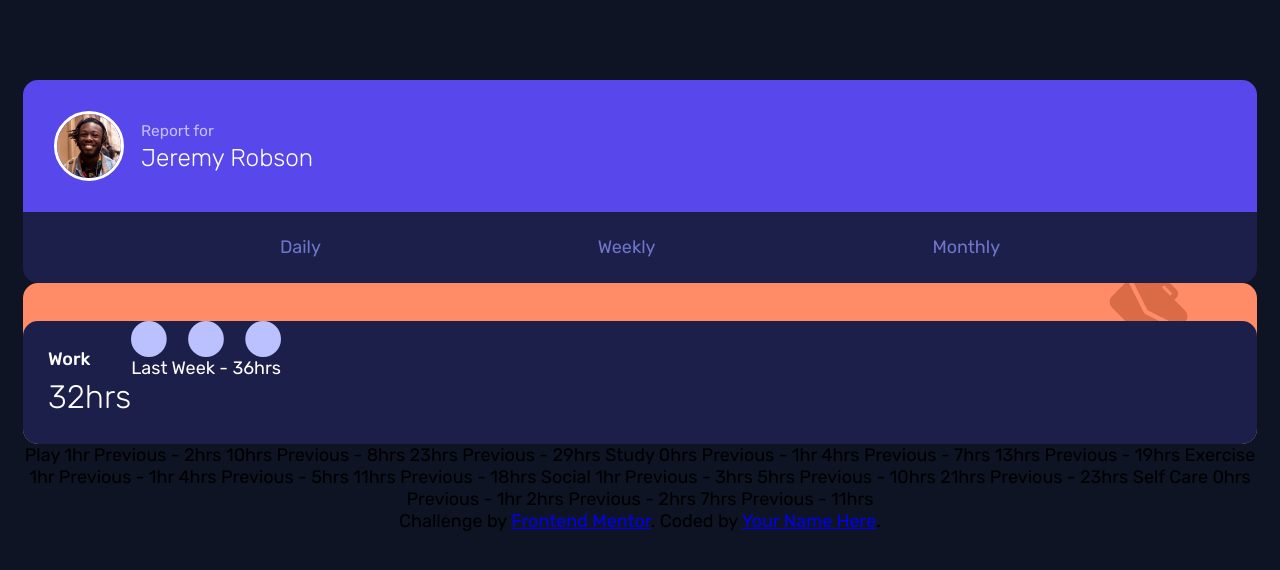
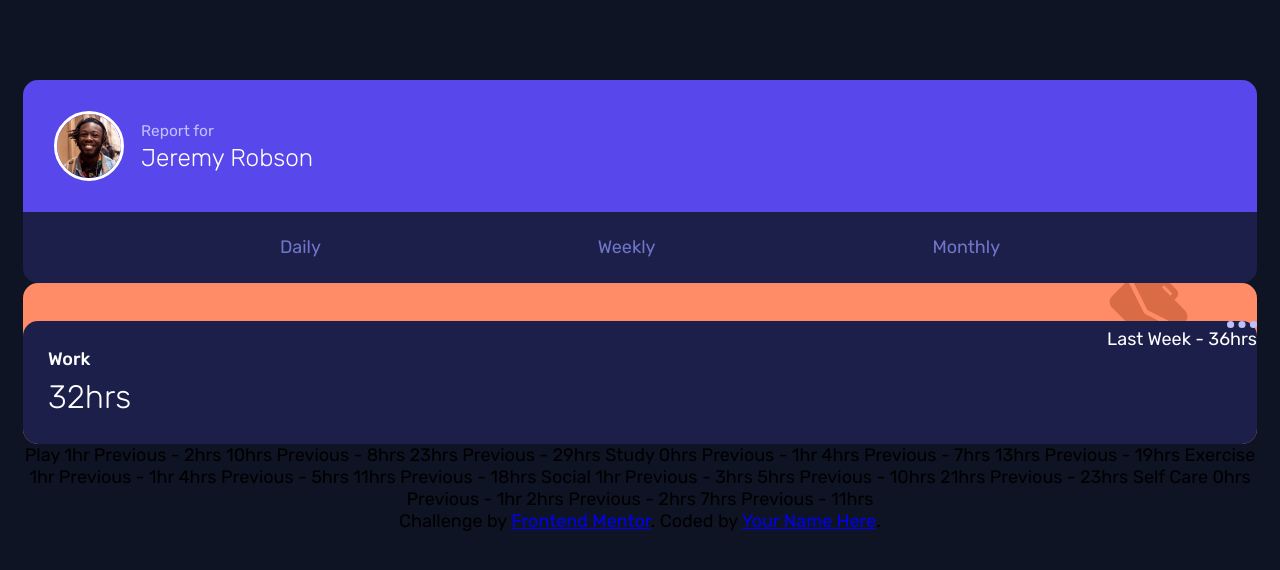
Before and after one commit to JunoField/fmj5-time-tracking-dashboard, a plain HTML site: page index.html in a window 1280 px wide. Drawn offline with Linux system fonts and the light colour scheme.

Commit message:
aligned ellipsis and prev time to right

```diff
--- a/style.css
+++ b/style.css
@@ -95,6 +95,7 @@ article{
     display: flex;
     background-color: var(--darkBlue);
     border-radius: 15px;
+    justify-content: space-between;
 }
 
 .activity-left{
@@ -118,4 +119,13 @@ article{
 .activity-right{
     display: flex;
     flex-direction: column;
+    text-align: right;
+    margin: 0px 0px auto 0px;
+    align-items: flex-end;
+
+
 }
+
+.activity-right img{
+    width: 30px;
+}
```
